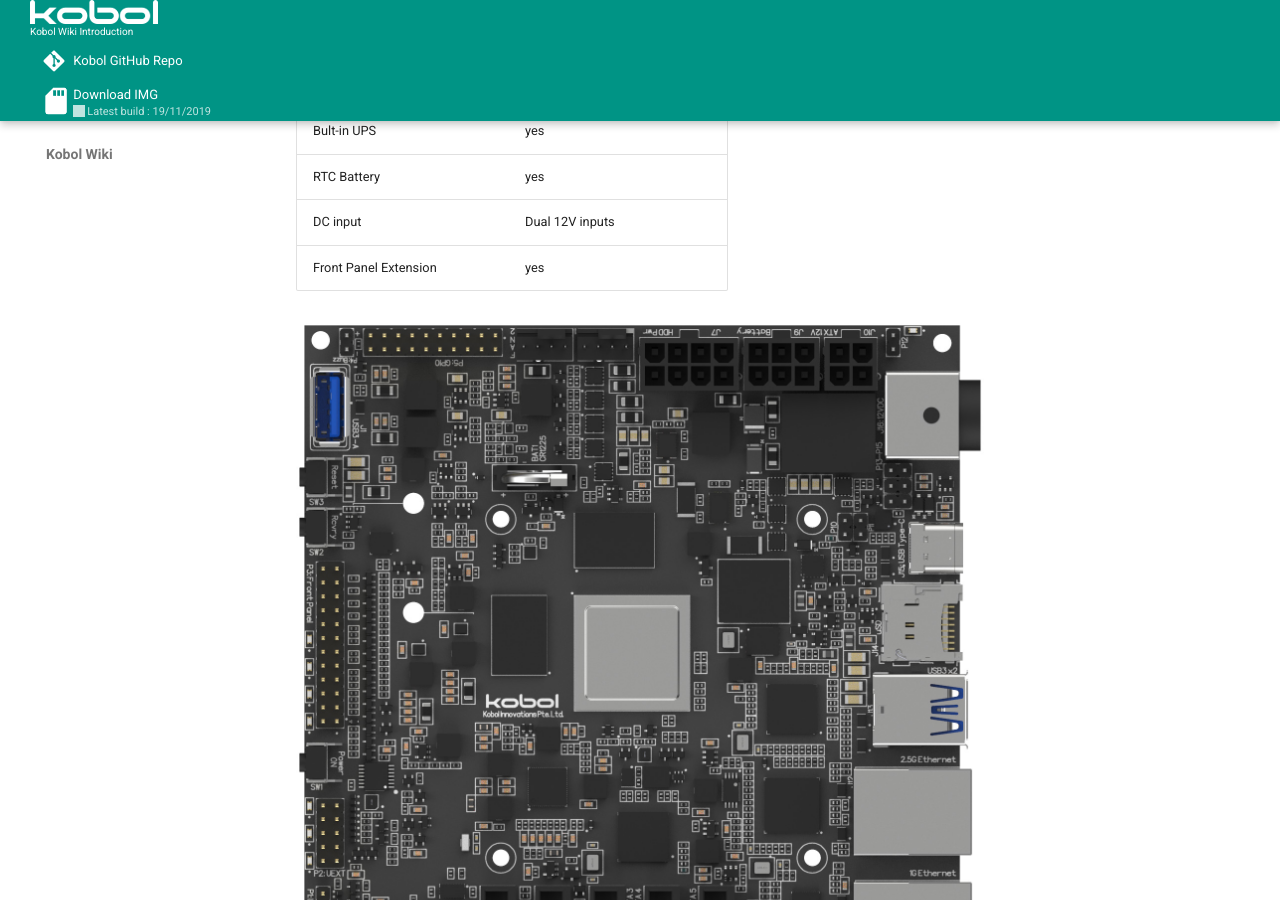
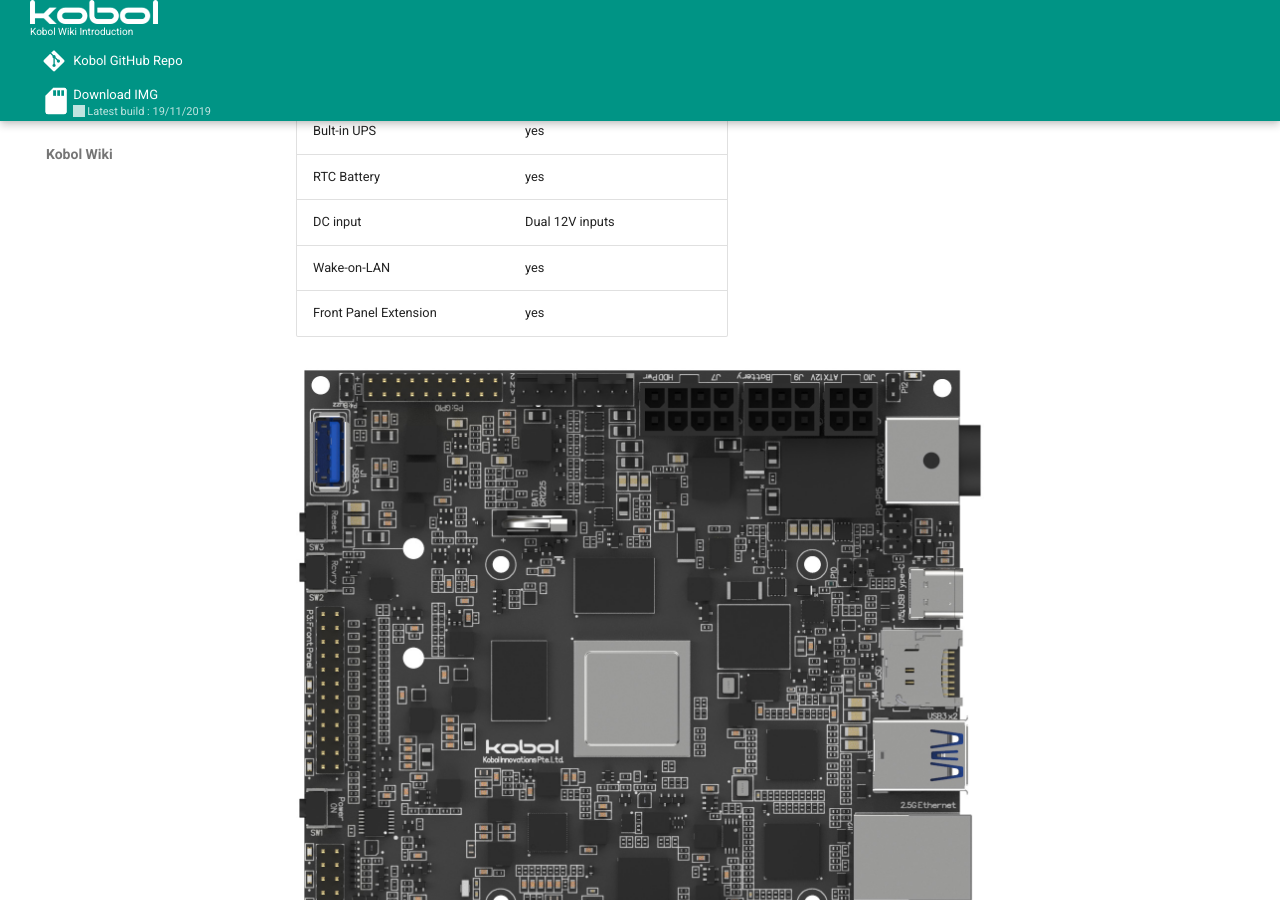
Before and after one commit to kobol-io/wiki, an MkDocs documentation site: the page built from docs/helios64/intro.md, in a window 1280 px wide and 900 px high, scrolled down 2596 px. Built offline with MkDocs 1.6.1 and Material for MkDocs 9.7.7, drawn with Linux system fonts in a browser that asks for light colours.

Commit message:
Update h64 spec table

```diff
--- a/docs/helios64/intro.md
+++ b/docs/helios64/intro.md
@@ -49,6 +49,7 @@ Helios64 is our latest design for the ultimate ARM powered NAS. Compared to the
 |Bult-in UPS|yes|
 |RTC Battery|yes|
 |DC input|Dual 12V inputs|
+|Wake-on-LAN|yes|
 |Front Panel Extension|yes|
 
 ![Helios64 Top View](/helios64/img/intro/helios64-top-view.jpg)
```
